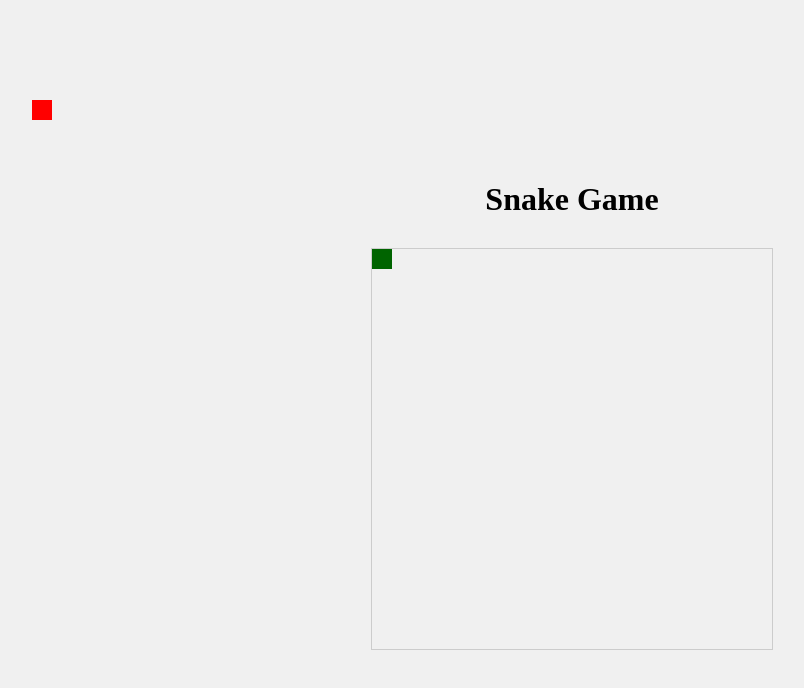
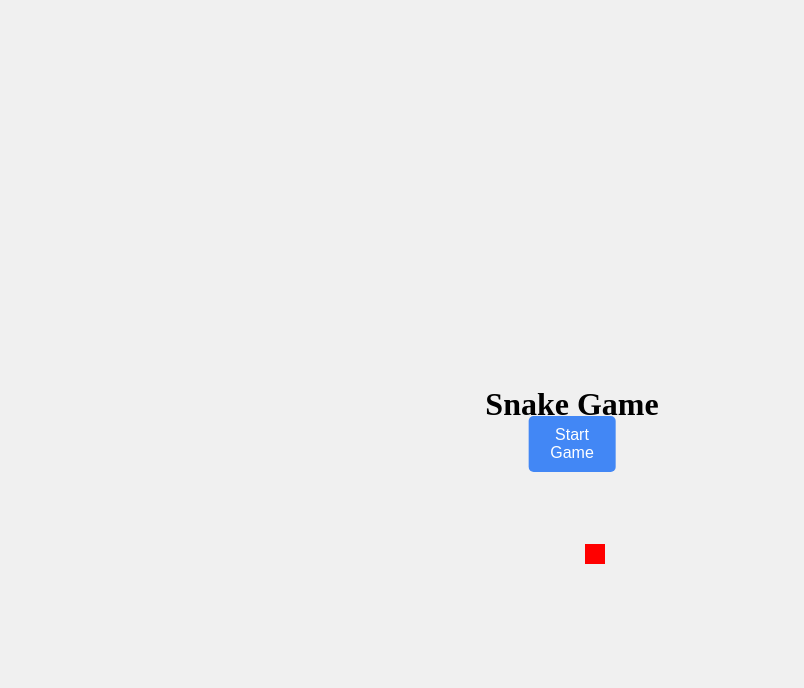
Before and after one commit to mohamedmehdigara/react-snake-game, a React (Create React App) app: page / in a window 1280 px wide. Shown: the top 688 px of the page, without its empty margins (68-872 px from the left). Built offline with nearby package versions, Linux system fonts and the light colour scheme.

Commit message:
added files

```diff
--- a/src/App.css
+++ b/src/App.css
@@ -7,12 +7,25 @@ h1 {
 }
 
 .board {
-  width: 400px;
-  height: 400px;
-  border: 1px solid #ccc;
-  margin: 0 auto;
-  margin-top: 30px;
+  position: relative;
 }
+
+.start-button {
+  position: absolute;
+  top: 50%;
+  left: 50%;
+  transform: translate(-50%, -50%);
+  padding: 10px 20px;
+  background-color: #4287f5;
+  color: white;
+  border: none;
+  border-radius: 5px;
+  cursor: pointer;
+  font-size: 16px;
+}
+
+/* Rest of the CSS code remains the same */
+
 
 .snake {
   width: 20px;
@@ -31,3 +44,36 @@ h1 {
 .snake:first-child {
   background-color: darkgreen;
 }
+.game-over {
+  position: absolute;
+  top: 50%;
+  left: 50%;
+  transform: translate(-50%, -50%);
+  background-color: rgba(0, 0, 0, 0.8);
+  padding: 20px;
+  color: white;
+}
+
+.game-over h2 {
+  margin: 0;
+}
+
+.game-over p {
+  margin: 10px 0;
+}
+
+.game-over button {
+  padding: 10px 20px;
+  background-color: #4287f5;
+  color: white;
+  border: none;
+  border-radius: 5px;
+  cursor: pointer;
+  font-size: 16px;
+}
+
+
+/* Additional styling for the snake's head */
+.snake:first-child {
+  background-color: darkgreen;
+}
--- a/src/components/Board.js
+++ b/src/components/Board.js
@@ -2,21 +2,36 @@ import React, { useState, useEffect } from 'react';
 import Snake from './Snake';
 
 const Board = () => {
-  const [snake, setSnake] = useState([{ x: 10, y: 10 }]);
+  const [snake, setSnake] = useState([]);
   const [food, setFood] = useState({ x: 5, y: 5 });
-  const [direction, setDirection] = useState('right');
+  const [direction, setDirection] = useState('');
+  const [gameOver, setGameOver] = useState(false);
+  const [score, setScore] = useState(0);
 
   useEffect(() => {
+    if (gameOver) return;
+
     const interval = setInterval(moveSnake, 200);
     document.addEventListener('keydown', handleKeyDown);
+
+    // Initialize the snake with a single segment at the start of the game
+    setSnake([{ x: 10, y: 10 }]);
 
     return () => {
       clearInterval(interval);
       document.removeEventListener('keydown', handleKeyDown);
     };
-  }, []);
+  }, [gameOver]);
+
+  const startGame = () => {
+    setDirection('right');
+    setGameOver(false);
+    setScore(0);
+  };
 
   const moveSnake = () => {
+    if (gameOver) return;
+
     const newSnake = [...snake];
     const head = { ...newSnake[0] };
 
@@ -40,25 +55,70 @@ const Board = () => {
     newSnake.unshift(head);
     newSnake.pop();
     setSnake(newSnake);
+    checkCollision(head);
+    checkFood(head);
+    checkBounds(head);
   };
 
   const handleKeyDown = (event) => {
+    if (gameOver) return;
+
     switch (event.key) {
       case 'ArrowUp':
-        setDirection('up');
+        if (direction !== 'down')
+          setDirection('up');
         break;
       case 'ArrowDown':
-        setDirection('down');
+        if (direction !== 'up')
+          setDirection('down');
         break;
       case 'ArrowLeft':
-        setDirection('left');
+        if (direction !== 'right')
+          setDirection('left');
         break;
       case 'ArrowRight':
-        setDirection('right');
+        if (direction !== 'left')
+          setDirection('right');
         break;
       default:
         break;
     }
+  };
+
+  const checkCollision = (head) => {
+    const body = snake.slice(1);
+
+    if (body.some(segment => segment.x === head.x && segment.y === head.y))
+      setGameOver(true);
+  };
+
+  const checkFood = (head) => {
+    if (head.x === food.x && head.y === food.y) {
+      setFood(generateFood());
+      growSnake();
+      increaseScore();
+    }
+  };
+
+  const checkBounds = (head) => {
+    if (head.x < 0 || head.x >= 20 || head.y < 0 || head.y >= 20)
+      setGameOver(true);
+  };
+
+  const generateFood = () => {
+    const x = Math.floor(Math.random() * 20);
+    const y = Math.floor(Math.random() * 20);
+
+    return { x, y };
+  };
+
+  const growSnake = () => {
+    const tail = { ...snake[snake.length - 1] };
+    setSnake(prevSnake => [...prevSnake, tail]);
+  };
+
+  const increaseScore = () => {
+    setScore(score + 1);
   };
 
   return (
@@ -70,6 +130,17 @@ const Board = () => {
         className="food"
         style={{ top: `${food.y * 20}px`, left: `${food.x * 20}px` }}
       ></div>
+      {gameOver ? (
+        <div className="game-over">
+          <h2>Game Over!</h2>
+          <p>Score: {score}</p>
+          <button onClick={startGame}>Restart</button>
+        </div>
+      ) : (
+        <button className="start-button" onClick={startGame}>
+          Start Game
+        </button>
+      )}
     </div>
   );
 };
```
